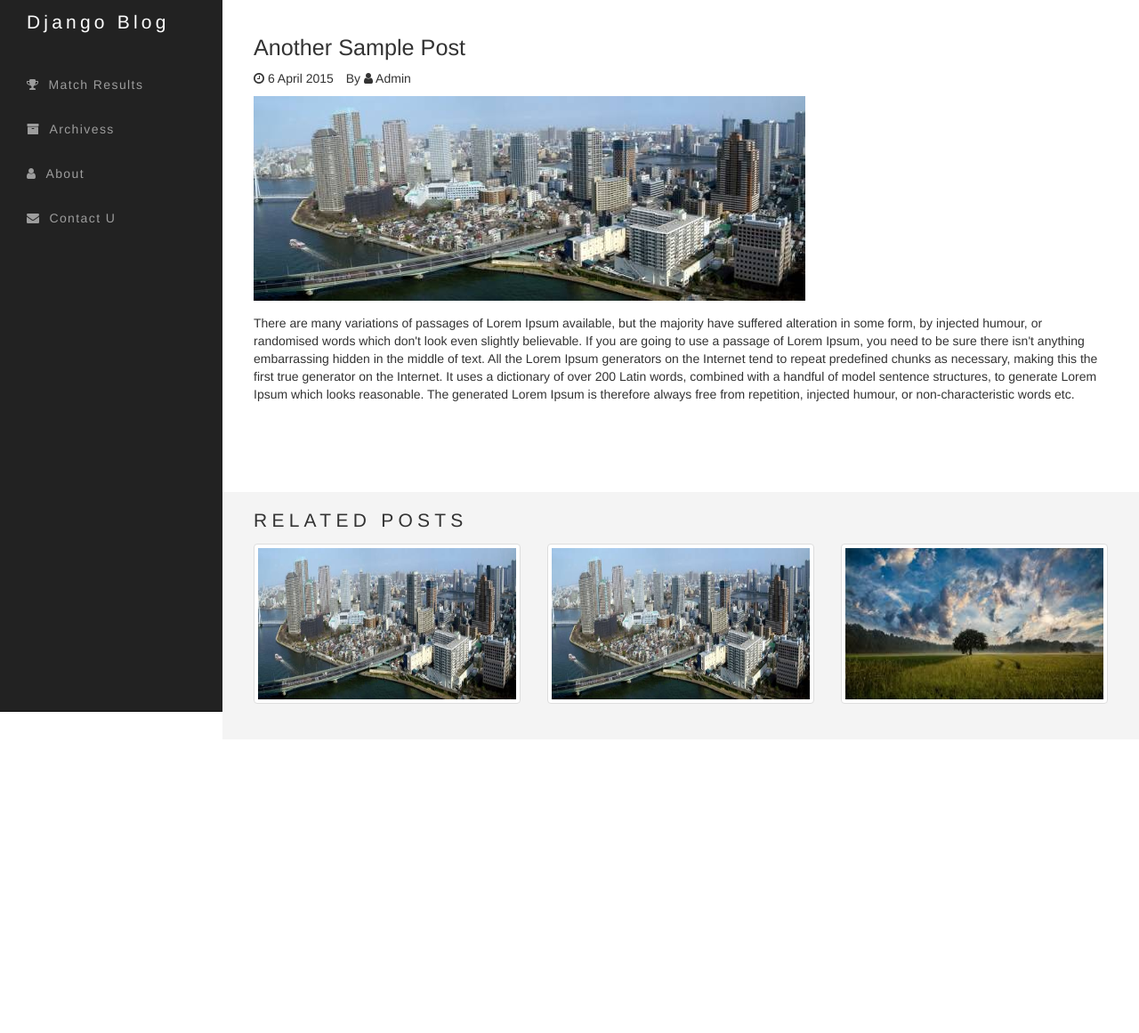
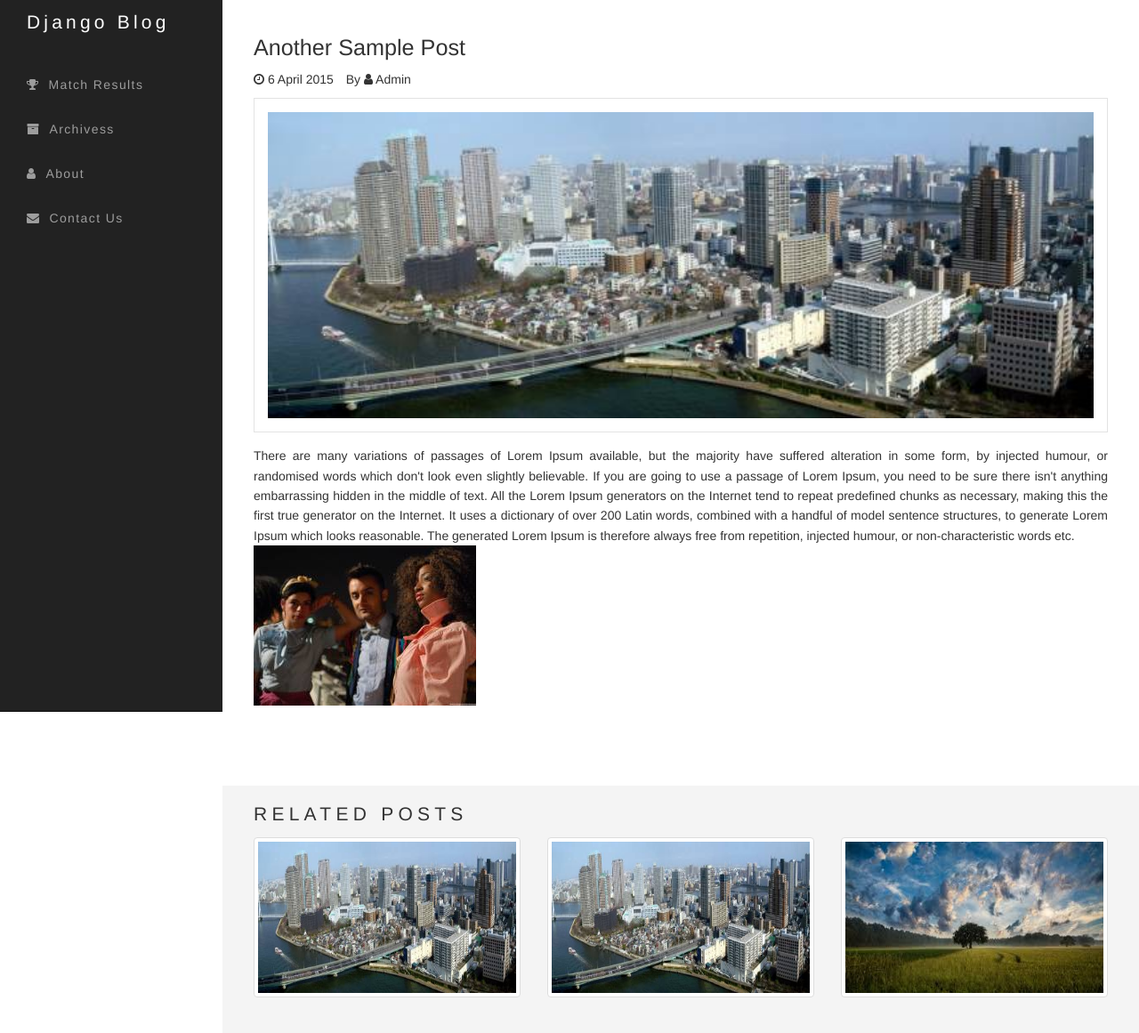
Before and after one commit to nak1b/Django-Simple-Blog, a Django app: a page that uses mysite/blog/templates/blog/base.html in a window 1280 px wide. Shown: the whole page at 89% size. Before the commit the page ends 800 px from the top, so only its background shows below. Run offline with Django 3.2, Linux system fonts and the light colour scheme; data comes from the database, SQL or seed files in the repository; both versions use the stored data as it was after the commit; some libraries are stand-ins or nearby versions.

Commit message:
Added styles for single post

```diff
--- a/mysite/blog/static/css/style.css
+++ b/mysite/blog/static/css/style.css
@@ -32,6 +32,8 @@
 
 .blog-post{
     margin-bottom: 30px;
+    text-align: justify;
+    line-height: 1.6em;
 }
 
 .blog-post h1{
@@ -54,6 +56,18 @@
     color: rgba(36, 35, 35, 0.86);
 }
 
+.read-more{
+    font-weight: 500;
+    border-color:#333;
+    margin-top: 10px;
+}
+
+
+.read-more:hover{
+    background: #B6B6B6;
+    color: white;
+}
+
 .blog-post .post-author, .blog-post .post-time{
     padding-right: 10px;
 }
@@ -62,9 +76,9 @@ img{
     max-width: 100%;
 }
 
-.hero_image{
-    width: 620px;
-    height: 230px;
+.hero_image, .single_post_hero_image{
+    width: 100%;
+    min-height: 180px;
     margin: 5px 0px 15px 0;
 
 }
@@ -130,7 +144,7 @@ img{
 }
 
 
-
+/* Random posts ends*/
 
 
 
@@ -188,4 +202,23 @@ img{
         font-size: 1.8em;
     }
 
+    .hero_image{
+        width: 460px;
+        height: 259px;
+        margin: 5px 0 15px 20px;
+        float: right;
+        border: 1px solid #e3e3e3;
+        padding: 10px;
+    }
+
+    .single_post_hero_image{
+        width: 100%;
+        max-height: 376px;
+        padding: 15px;
+        border: 1px solid #e3e3e3;
+        margin: 5px auto;
+        margin-bottom: 15px;
+        float: none;
+    }
+
 }
--- a/mysite/blog/templates/blog/article.html
+++ b/mysite/blog/templates/blog/article.html
@@ -7,8 +7,11 @@
 		<div class="col-lg-12 blog-post">
             <h1>{{ article.title }}</h1>
             <p class="blog-post-meta"><span class="post-time"><i class="fa fa-clock-o"></i> {{article.created | date:'j F Y'}} </span><span class="post-author"> By <i class="fa fa-user"></i> <a href="#">{{article.author}}</a></span></p>
-            <img src="/blog/{{article.hero_image.url}}" class="hero_image">
-            <p>{{ article.post_body | markdown }}</p>
+            <img src="/blog/{{article.hero_image.url}}" class="single_post_hero_image">
+          	{{ article.post_body | markdown }}
+            {% if article.post_image %}
+            	<img src="/blog/{{article.post_image.url}}" class="post_image">
+            {% endif %}
         </div>
 	{% endblock %}
 
--- a/mysite/blog/templates/blog/base.html
+++ b/mysite/blog/templates/blog/base.html
@@ -49,7 +49,7 @@
                     <li><a href="#"><i class="fa fa-trophy"></i>Match Results</a></li>
                     <li><a href="#"><i class="fa fa-archive"></i>Archivess</a></li>
                     <li><a href="#"><i class="fa fa-user"></i>About</a></li>
-                    <li><a href="#"><i class="fa fa-envelope"></i>Contact U</a></li>
+                    <li><a href="#"><i class="fa fa-envelope"></i>Contact Us</a></li>
                 </ul>
             </div><!-- /.navbar-collapse -->
         </div>
--- a/mysite/blog/templates/blog/index.html
+++ b/mysite/blog/templates/blog/index.html
@@ -8,8 +8,8 @@
             <h1><a href="/blog/{{ post.slug }}/">{{ post.title }}</a></h1>
             <p class="blog-post-meta"><span class="post-time"><i class="fa fa-clock-o"></i> {{post.created | date:'j F Y'}} </span><span class="post-author"> By <i class="fa fa-user"></i> <a href="#">{{post.author}}</a></span></p>
             <img src="{{post.hero_image.url}}" class="hero_image">
-            <p>{{ post.post_body| truncatechars:500 }}</p>
-            <a href="/blog/{{ post.slug }}/" class="btn btn-default">Read More</a>
+            <p>{{ post.post_body| markdown | truncatewords:200 }}</p>
+            <a href="/blog/{{ post.slug }}/" class="btn btn-default read-more">Continue Reading &raquo;</a>
         </div>
     {% endfor %}
 {% else %}
```
Also changed, not shown: mysite/db.sqlite3, mysite/mysite/blog/media/fashion-q-c-250-180-3.jpg (added), mysite/mysite/blog/media/fashion-q-c-250-180-3_ZtokZ5p.jpg (added), mysite/mysite/blog/media/fashion-q-c-250-180-3_nLqzO7X.jpg (added), mysite/mysite/blog/media/food-q-c-640-239-2_uScNZv8.jpg (added).
